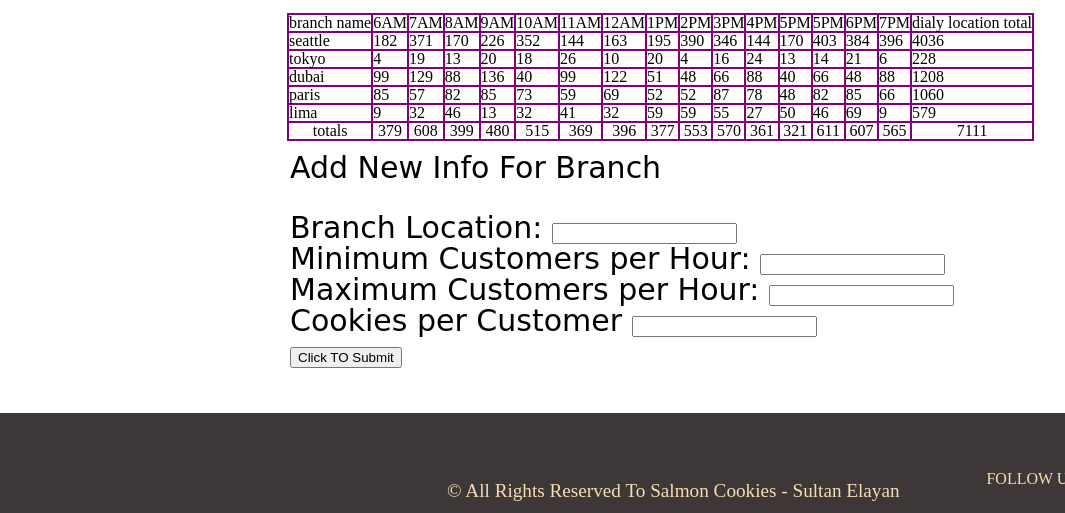
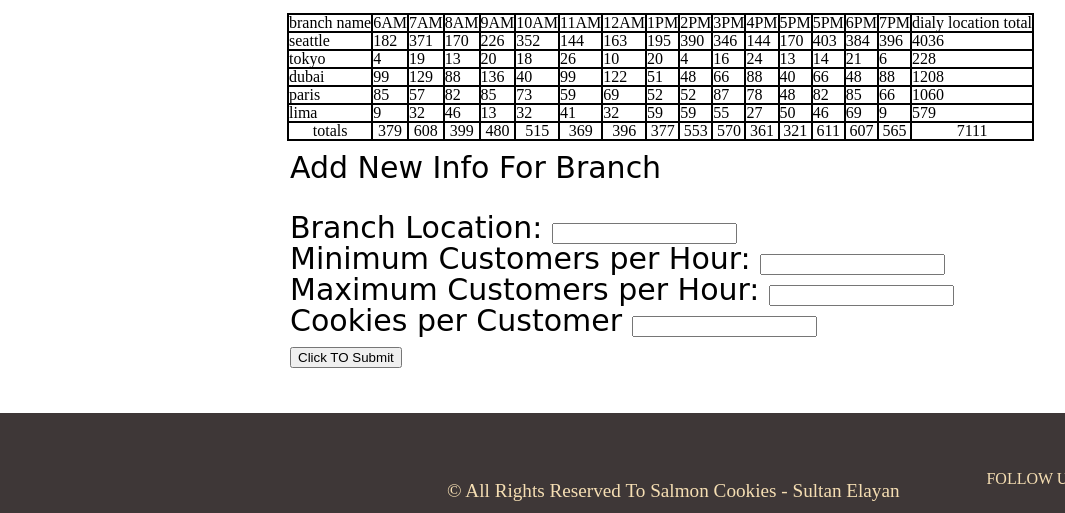
Before and after one commit to sultan-elayan/cookie-stand, a plain HTML site: page sales.html in a window 1280 px wide. Shown: the part 617-1130 px from the top of the page, without its empty margins (3-1068 px from the left). Drawn offline with Linux system fonts and the light colour scheme; a web font is replaced by a local one.

Commit message:
last-update

```diff
--- a/css/style.css
+++ b/css/style.css
@@ -256,6 +256,6 @@ div2{
 }
 
 table , th , td {
-    border: 2px solid purple;
+    border: 2px solid rgb(0, 0, 0);
 
 }
```
